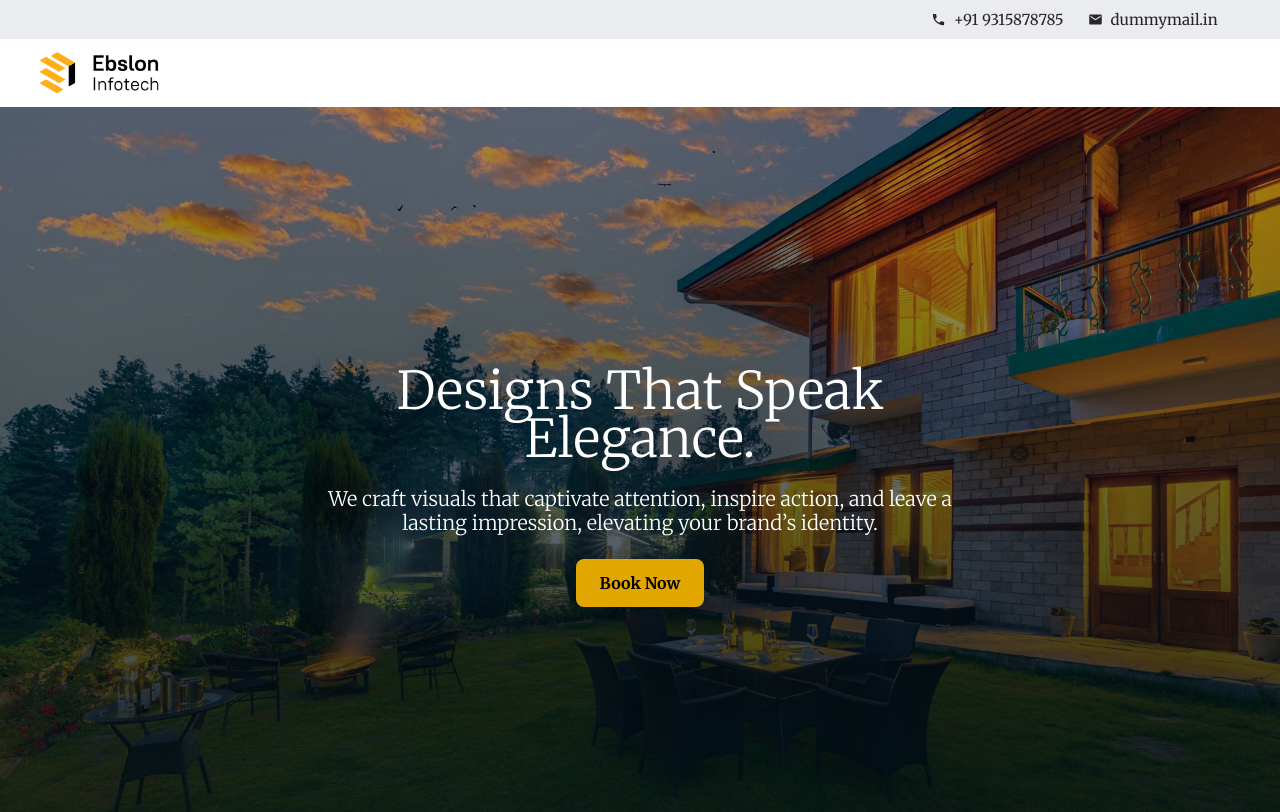
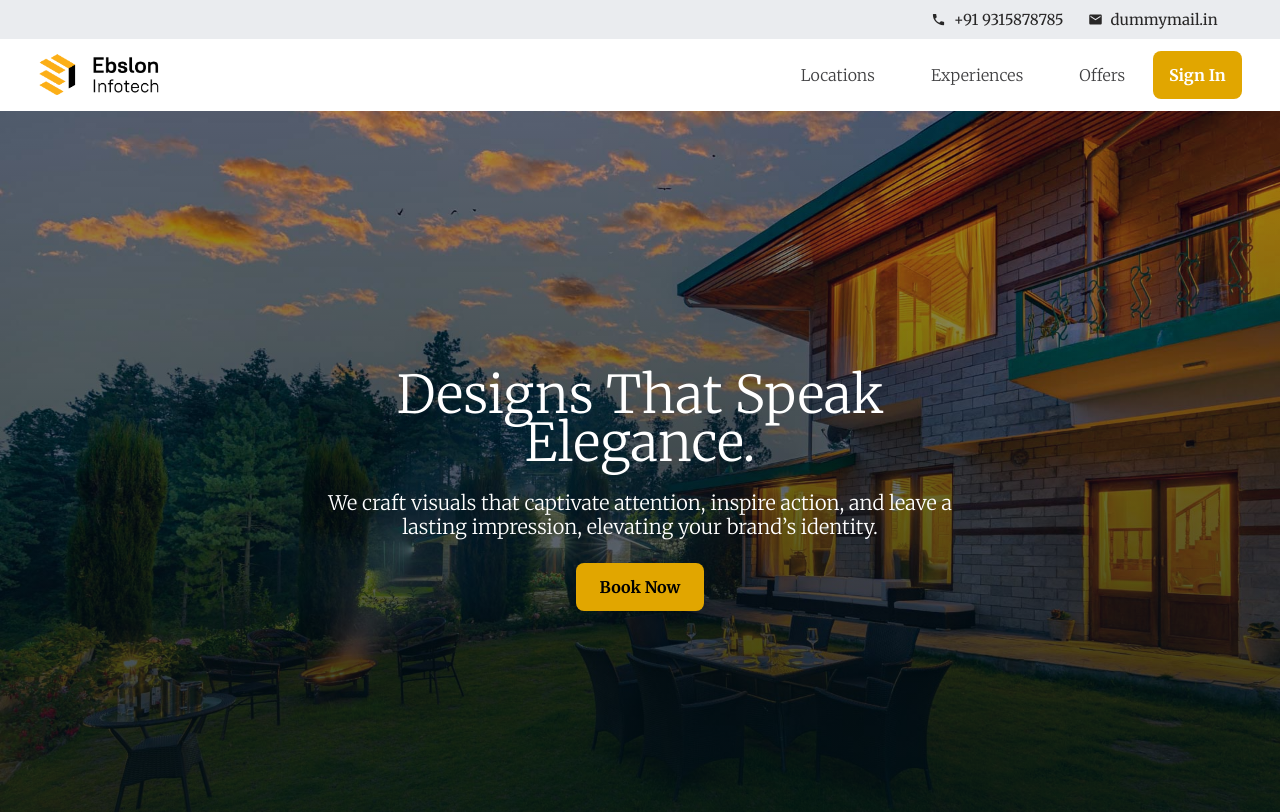
Before and after one commit to Shiv1516/Frontedn-assignment, a React (Create React App) app: page / in a window 1280 px wide. Shown: the top 812 px of the page. Built offline with nearby package versions, Linux system fonts and the light colour scheme.

Commit message:
all changes done

```diff
--- a/src/App.css
+++ b/src/App.css
@@ -1116,3 +1116,13 @@ table {
     margin-right: 12px;
   }
 }
+
+/* Dropdown */
+.dropdown {
+  top: 50px;
+  left: 0;
+  background-color: #fff;
+  border-radius: 8px;
+  box-shadow: 0 4px 8px rgba(0, 0, 0, 0.1);
+  z-index: 10;
+}
--- a/src/Components/Header.js
+++ b/src/Components/Header.js
@@ -1,9 +1,21 @@
-import React from "react";
 import { Link } from "react-router-dom";
 import { IoMdCall } from "react-icons/io";
 import { MdMail } from "react-icons/md";
+import React, { useState } from "react";
 
-function Header() {
+const Header = () => {
+  const [dropdownOpen, setDropdownOpen] = useState({
+    locations: false,
+    experiences: false,
+    offers: false,
+  });
+
+  const toggleDropdown = (menu) => {
+    setDropdownOpen((prev) => ({
+      ...prev,
+      [menu]: !prev[menu],
+    }));
+  };
   return (
     <>
       <div className="header-section bg3">
@@ -19,14 +31,78 @@ function Header() {
         </div>
       </div>
       <div className="">
-        <div className="navbar df fww jcsb wrapper ptb12">
+        <nav className="navbar df v-center jcsb ptb12 wrapper">
           <div className="logo">
             <img src="images/logo.png" alt="logo" className="logo" />
           </div>
-        </div>
+          <div className="df aic">
+            <ul className="nav-links v-center">
+              <li
+                className="nav-item cp ptb16 fc-h3 transit2 mlr12 plr16 bg-h1 br8"
+                onMouseEnter={() => toggleDropdown("locations")}
+                onMouseLeave={() => toggleDropdown("locations")}
+              >
+                Locations
+                {dropdownOpen.locations && (
+                  <ul className="dropdown bg1 pa br8 shadow-lg fc2 brd2 ofh">
+                    <li className="dropdown-item ptb16 plr24 cp wsnw fc-h2 bg-h2">
+                      New York
+                    </li>
+                    <li className="dropdown-item ptb16 plr24 cp wsnw fc-h2 bg-h2">
+                      Paris
+                    </li>
+                    <li className="dropdown-item ptb16 plr24 cp wsnw fc-h2 bg-h2">
+                      Tokyo
+                    </li>
+                  </ul>
+                )}
+              </li>
+              <li
+                className="nav-item cp ptb16 fc-h3 transit2 mlr12 plr16 bg-h1 br8"
+                onMouseEnter={() => toggleDropdown("experiences")}
+                onMouseLeave={() => toggleDropdown("experiences")}
+              >
+                Experiences
+                {dropdownOpen.experiences && (
+                  <ul className="dropdown bg1 pa br8 shadow-lg fc2 brd2 ofh">
+                    <li className="dropdown-item ptb16 plr24 cp wsnw fc-h2 bg-h2">
+                      Adventure
+                    </li>
+                    <li className="dropdown-item ptb16 plr24 cp wsnw fc-h2 bg-h2">
+                      Luxury
+                    </li>
+                    <li className="dropdown-item ptb16 plr24 cp wsnw fc-h2 bg-h2">
+                      Relaxation
+                    </li>
+                  </ul>
+                )}
+              </li>
+              <li
+                className="nav-item cp ptb16 fc-h3 transit2 mlr12 plr16 bg-h1 br8"
+                onMouseEnter={() => toggleDropdown("offers")}
+                onMouseLeave={() => toggleDropdown("offers")}
+              >
+                Offers
+                {dropdownOpen.offers && (
+                  <ul className="dropdown bg1 pa br8 shadow-lg fc2 brd2 ofh">
+                    <li className="dropdown-item ptb16 plr24 cp wsnw fc-h2 bg-h2">
+                      Seasonal Discounts
+                    </li>
+                    <li className="dropdown-item ptb16 plr24 cp wsnw fc-h2 bg-h2">
+                      Flash Sales
+                    </li>
+                  </ul>
+                )}
+              </li>
+            </ul>
+            <button className="cta-btn bg2 fc1 plr16 h48 cp br8 fw6">
+              Sign In
+            </button>
+          </div>
+        </nav>
       </div>
     </>
   );
-}
+};
 
 export default Header;
```
